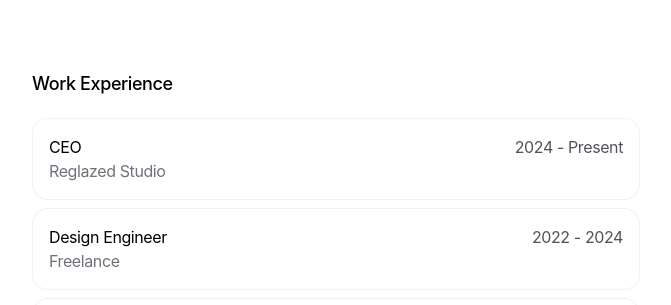
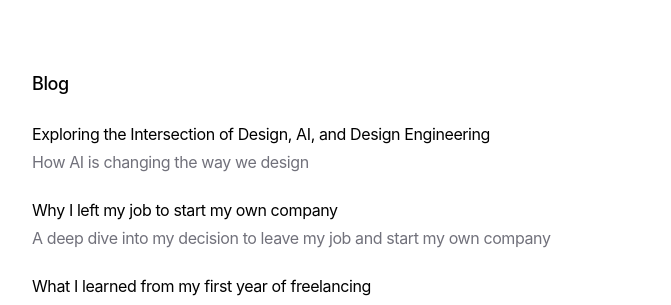
Before and after one commit to atitmanandhar/personal-website, a Next.js app: page / in a window 1280 px wide. Shown: the part 626-931 px from the top of the page, without its empty margins (304-975 px from the left). Built offline with nearby package versions, Linux system fonts and the light colour scheme.

Commit message:
Remove work experience section

```diff
--- a/app/data.ts
+++ b/app/data.ts
@@ -47,33 +47,6 @@ export const PROJECTS: Project[] = [
   },
 ]
 
-export const WORK_EXPERIENCE: WorkExperience[] = [
-  {
-    company: 'Reglazed Studio',
-    title: 'CEO',
-    start: '2024',
-    end: 'Present',
-    link: 'https://ibelick.com',
-    id: 'work1',
-  },
-  {
-    company: 'Freelance',
-    title: 'Design Engineer',
-    start: '2022',
-    end: '2024',
-    link: 'https://ibelick.com',
-    id: 'work2',
-  },
-  {
-    company: 'Freelance',
-    title: 'Front-end Developer',
-    start: '2017',
-    end: 'Present',
-    link: 'https://ibelick.com',
-    id: 'work3',
-  },
-]
-
 export const BLOG_POSTS: BlogPost[] = [
   {
     title: 'Exploring the Intersection of Design, AI, and Design Engineering',
--- a/app/page.tsx
+++ b/app/page.tsx
@@ -176,44 +176,6 @@ export default function Personal() {
         variants={VARIANTS_SECTION}
         transition={TRANSITION_SECTION}
       >
-        <h3 className="mb-5 text-lg font-medium">Work Experience</h3>
-        <div className="flex flex-col space-y-2">
-          {WORK_EXPERIENCE.map((job) => (
-            <a
-              className="relative overflow-hidden rounded-2xl bg-zinc-300/30 p-[1px] dark:bg-zinc-600/30"
-              href={job.link}
-              target="_blank"
-              rel="noopener noreferrer"
-              key={job.id}
-            >
-              <Spotlight
-                className="from-zinc-900 via-zinc-800 to-zinc-700 blur-2xl dark:from-zinc-100 dark:via-zinc-200 dark:to-zinc-50"
-                size={64}
-              />
-              <div className="relative h-full w-full rounded-[15px] bg-white p-4 dark:bg-zinc-950">
-                <div className="relative flex w-full flex-row justify-between">
-                  <div>
-                    <h4 className="font-normal dark:text-zinc-100">
-                      {job.title}
-                    </h4>
-                    <p className="text-zinc-500 dark:text-zinc-400">
-                      {job.company}
-                    </p>
-                  </div>
-                  <p className="text-zinc-600 dark:text-zinc-400">
-                    {job.start} - {job.end}
-                  </p>
-                </div>
-              </div>
-            </a>
-          ))}
-        </div>
-      </motion.section>
-
-      <motion.section
-        variants={VARIANTS_SECTION}
-        transition={TRANSITION_SECTION}
-      >
         <h3 className="mb-3 text-lg font-medium">Blog</h3>
         <div className="flex flex-col space-y-0">
           <AnimatedBackground
```
